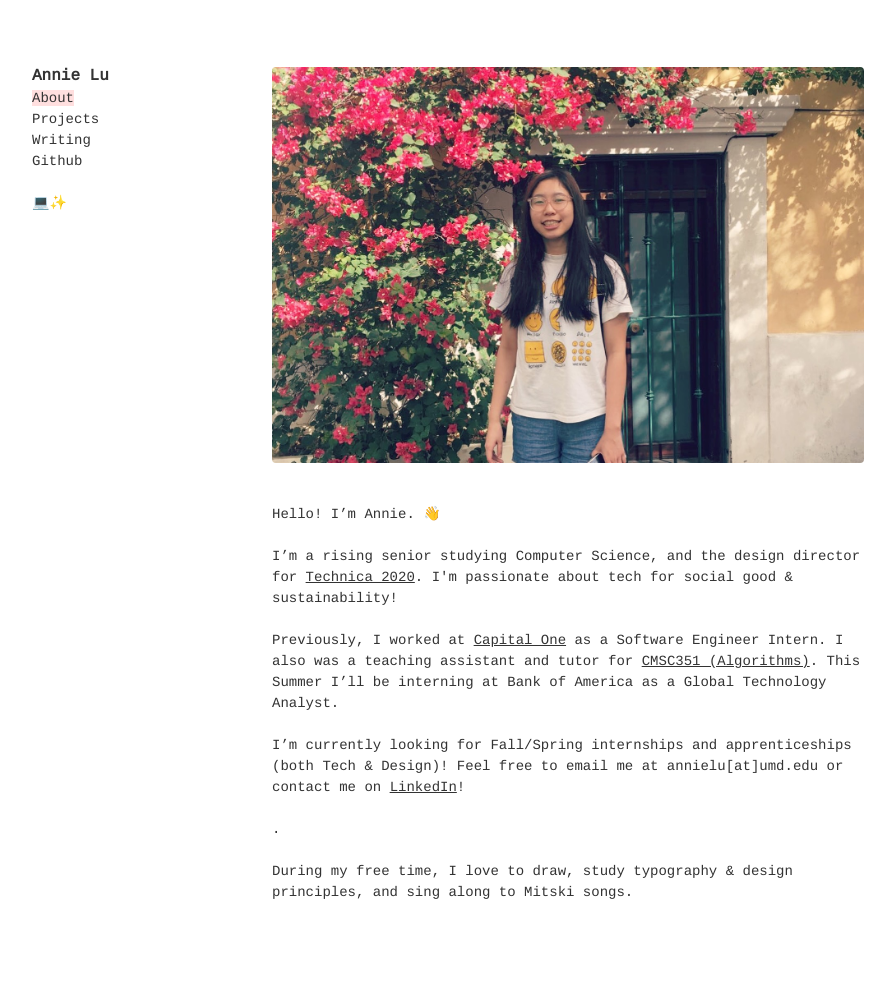
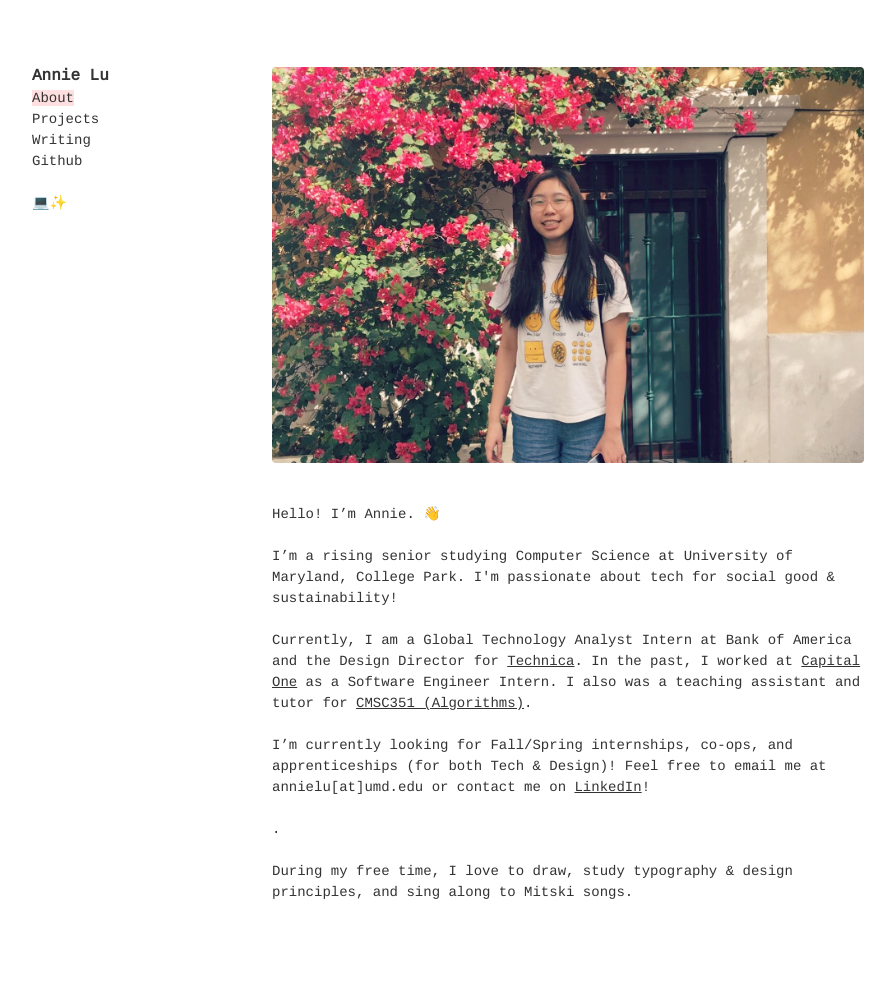
Before and after one commit to annie-lu/annie-lu.github.io, a Jekyll site: the page built from index.html, in a window 1280 px wide. Shown: the whole page, without its empty margins (96-991 px from the left). Built offline with Jekyll 4.4.1, drawn with Linux system fonts in a browser that asks for light colours.

Commit message:
Update index.html

```diff
--- a/index.html
+++ b/index.html
@@ -11,11 +11,12 @@ title: About
 
       Hello! I’m Annie. 👋<br/> <br/>
 
-I’m a rising senior studying Computer Science, and the design director for <a href="https://gotechnica.org" class="link underline black-80 bg-animate hover-bg-washed-red">Technica 2020</a>. I'm passionate about tech for social good & sustainability!
+I’m a rising senior studying Computer Science at University of Maryland, College Park. I'm passionate about tech for social good & sustainability!
 <br/> <br/>
-Previously, I worked at <a href="https://medium.com/capital-one-tech/capital-one-unveils-new-technology-incubator-at-the-university-of-maryland-to-foster-ai-and-machine-72daa86aad2b" class="link underline black-80 bg-animate hover-bg-washed-red">Capital One</a> as a Software Engineer Intern. I also was a teaching assistant and tutor for <a href="https://www.cs.umd.edu/class/spring2020/cmsc351/" class="link underline black-80 bg-animate hover-bg-washed-red">CMSC351 (Algorithms)</a>. This Summer I’ll be interning at Bank of America as a Global Technology Analyst.
+Currently, I am a Global Technology Analyst Intern at Bank of America and the Design Director for <a href="https://gotechnica.org" class="link underline black-80 bg-animate hover-bg-washed-red"> Technica</a>.
+In the past, I worked at <a href="https://medium.com/capital-one-tech/capital-one-unveils-new-technology-incubator-at-the-university-of-maryland-to-foster-ai-and-machine-72daa86aad2b" class="link underline black-80 bg-animate hover-bg-washed-red">Capital One</a> as a Software Engineer Intern. I also was a teaching assistant and tutor for <a href="https://www.cs.umd.edu/class/spring2020/cmsc351/" class="link underline black-80 bg-animate hover-bg-washed-red">CMSC351 (Algorithms)</a>.
 <br/> <br/>
-I’m currently looking for Fall/Spring internships and apprenticeships (both Tech & Design)! Feel free to email me at annielu[at]umd.edu or contact me on <a href="https://www.linkedin.com/in/annielu2/"  class="link underline black-80 bg-animate hover-bg-washed-red">LinkedIn</a>!
+I’m currently looking for Fall/Spring internships, co-ops, and apprenticeships (for both Tech & Design)! Feel free to email me at annielu[at]umd.edu or contact me on <a href="https://www.linkedin.com/in/annielu2/"  class="link underline black-80 bg-animate hover-bg-washed-red">LinkedIn</a>!
 <br/> <br/>
       .
 <br/> <br/>
```
